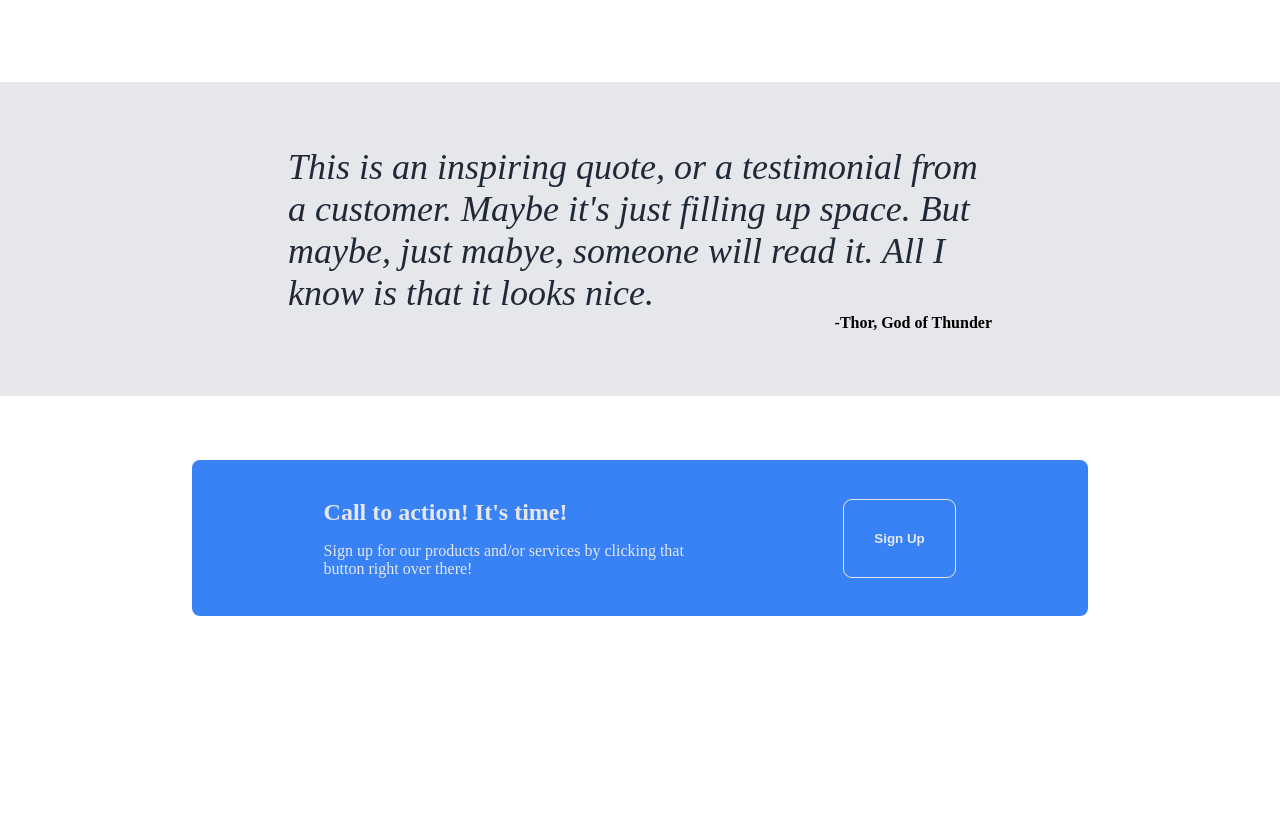
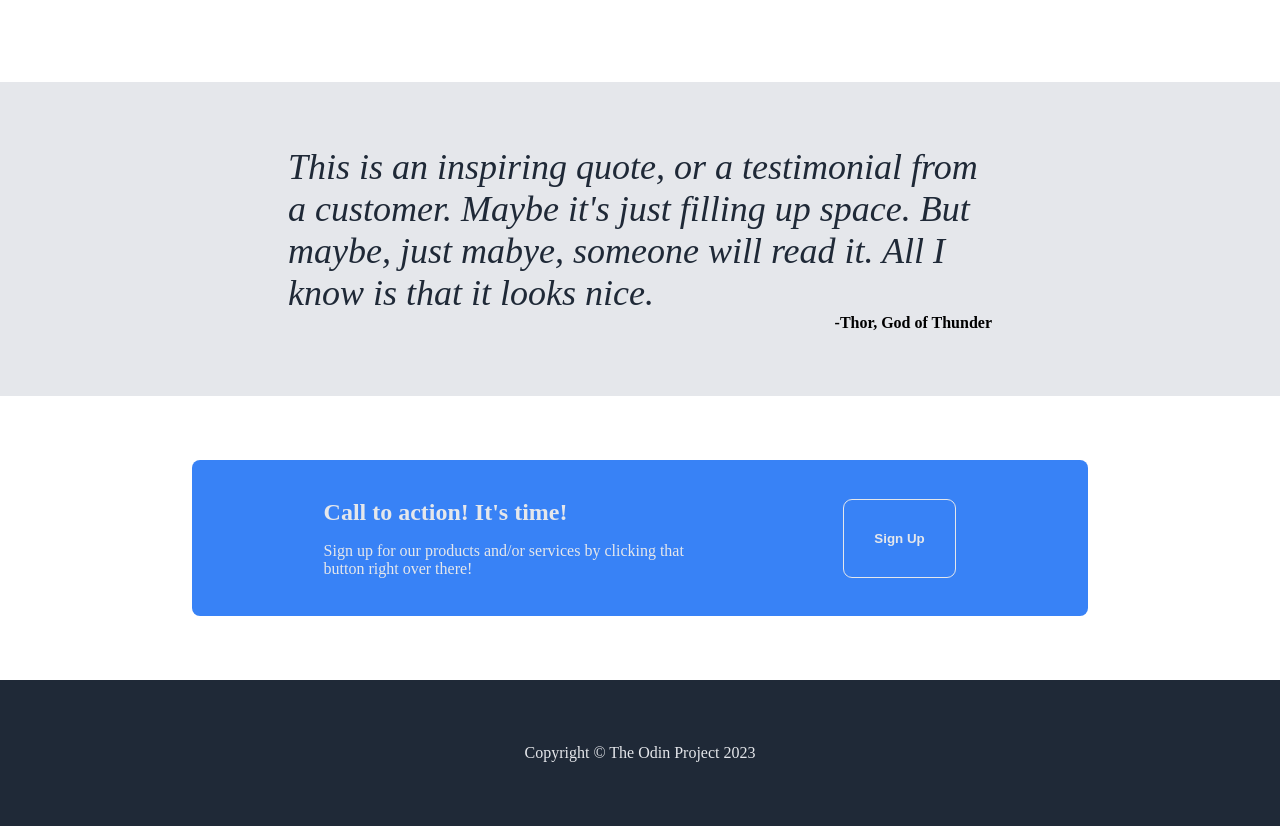
Before and after one commit to guttertothestars/odin-landing-page, a plain HTML site: page index.html in a window 1280 px wide. Shown: the part 923-1749 px from the top of the page. Before the commit the page ends 1603 px from the top, so only its background shows below. Drawn offline with Linux system fonts and the light colour scheme.

Commit message:
add footer

```diff
--- a/index.html
+++ b/index.html
@@ -83,6 +83,9 @@
       </div>
     </div>
 
+    <footer>
+      <p class="footer-text">Copyright © The Odin Project 2023</p>
+    </footer>
   </main>
 </body>
 
--- a/styles.css
+++ b/styles.css
@@ -168,3 +168,16 @@ a {
   padding: 0 4%;
   border: solid 1px #E5E7EB;
 }
+/***************Footer*****************/
+
+footer {
+  background-color: #1f2937;
+  display: flex;
+  align-items: center;
+  justify-content: center;
+}
+
+footer > p {
+  color: #E5E7EB;
+  padding: 4rem;
+}
```
